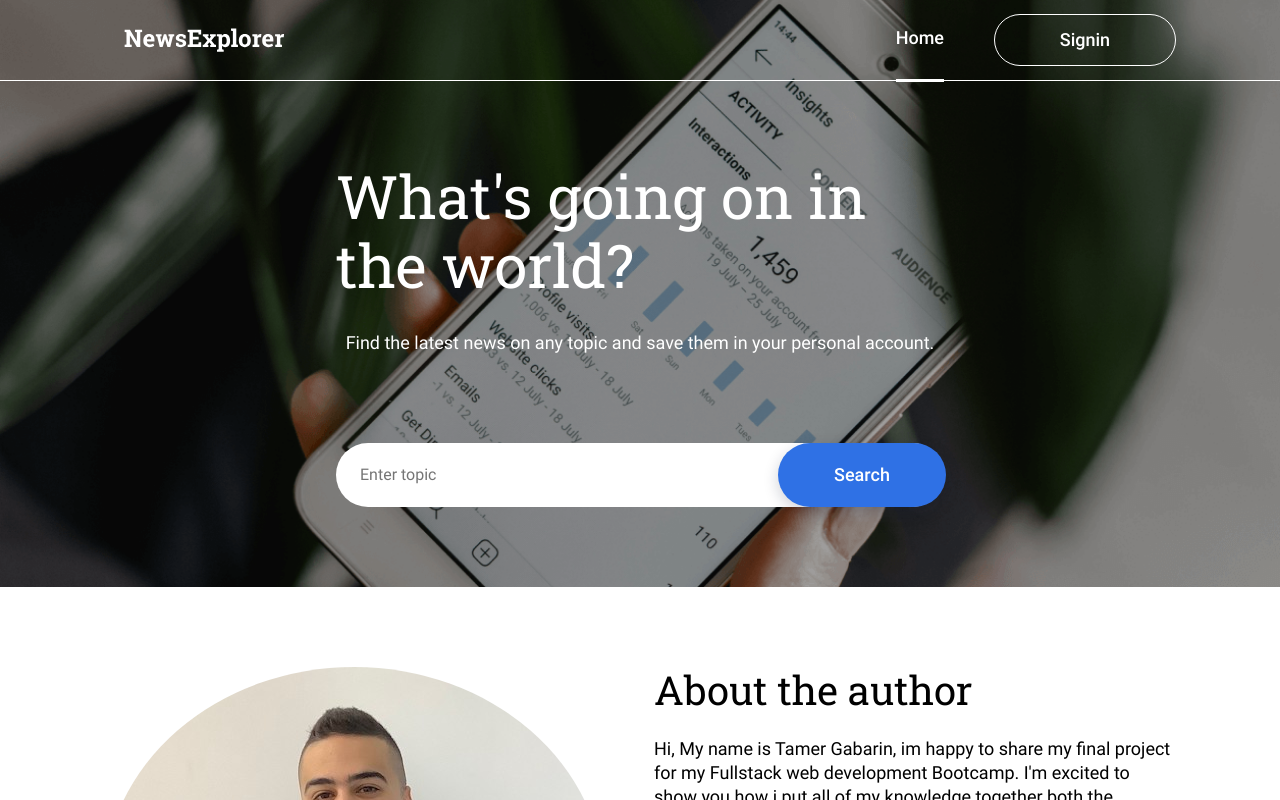
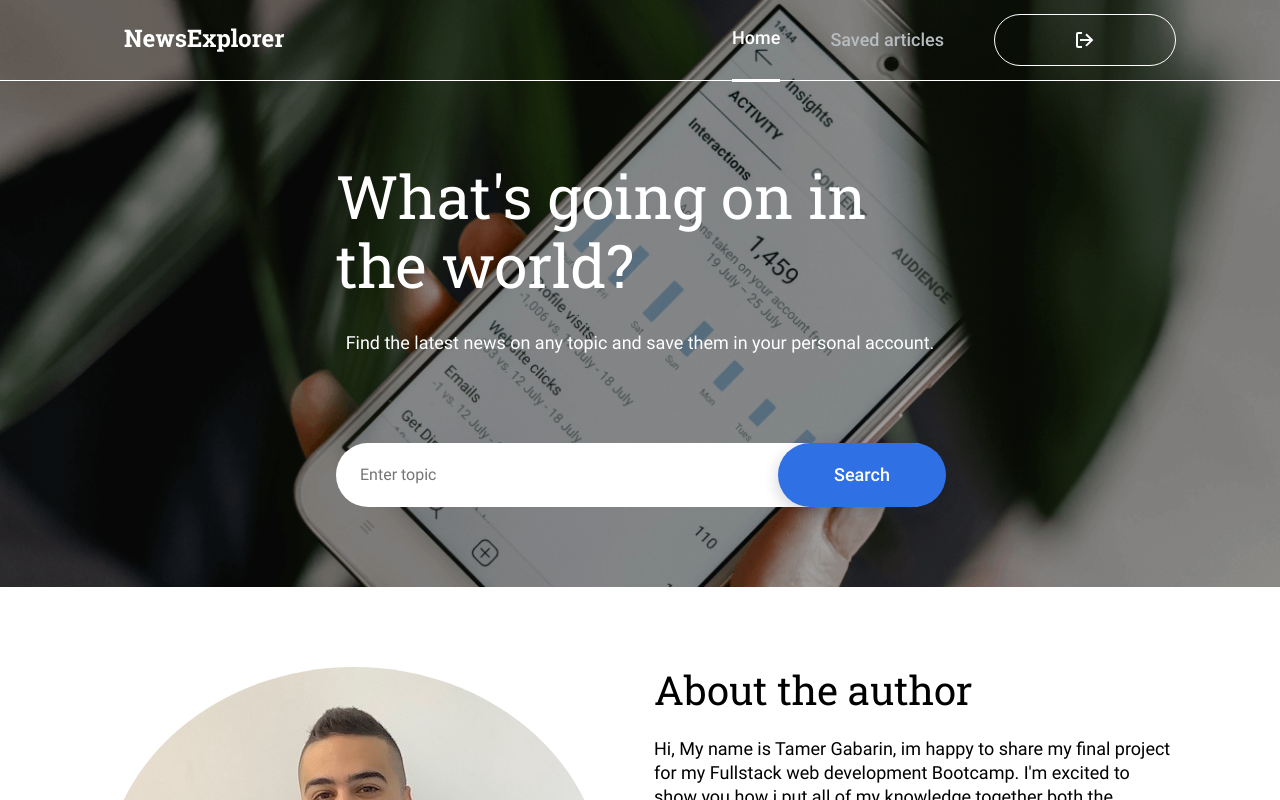
Before and after one commit to tamerjb/news-explorer-APP, a React (Create React App) app: page / in a window 1280 px wide. Shown: the top 800 px of the page. Built offline with nearby package versions, Linux system fonts and the light colour scheme; no server answers; sample sign-in values are in the browser's storage.

Commit message:
fixed save articles bug

```diff
--- a/src/components/App/App.jsx
+++ b/src/components/App/App.jsx
@@ -13,10 +13,12 @@ import { useEffect } from 'react';
 
 export default function App() {
   const popupToShow = useCurrentPopup();
-  const { isLoggedIn, checkLocalToken } = useStore().currentUser;
+  const { isLoggedIn, checkLocalToken,getSavedCards } = useStore().currentUser;
 
   useEffect(() => {
     checkLocalToken();
+    getSavedCards();
+
   }, []);
 
   return (
--- a/src/components/SavedNews/SavedNews.jsx
+++ b/src/components/SavedNews/SavedNews.jsx
@@ -1,21 +1,20 @@
-import React, { useState } from 'react';
+import React, { useState,useEffect } from 'react';
 import './SavedNews.css';
 import SavedNewsCard from '../SavedNewsCard/SavedNewsCard';
 import { useStore } from '../../globalContext/GlobalContext';
-import { useEffect } from 'react';
 
 export default function SavedNews() {
   const { currentUser, savedCards, getSavedCards } = useStore().currentUser;
   const [keywords, setKeywords] = useState([]);
 
-  useEffect(() => {
-    getSavedCards();
-  }, [getSavedCards]);
+  // useEffect(() => {
+  //   getSavedCards();
+  // }, []);
 
   useEffect(() => {
     const newArr = savedCards.map((card) => card.keyword);
     setKeywords([...new Set(newArr)]);
-  }, [savedCards]);
+  }, []);
 
   return (
     <>
--- a/src/components/Signin/Signin.jsx
+++ b/src/components/Signin/Signin.jsx
@@ -1,4 +1,4 @@
-import React, { useState } from 'react';
+import React, { useState,useEffect } from 'react';
 
 import { useStore } from '../../globalContext/GlobalContext';
 import { useFormWithValidation } from '../../utils/helpHooks';
@@ -32,6 +32,7 @@ export default function Signin() {
       openTooltip();
     }
   }
+
 
   return (
     <>
--- a/src/globalContext/user.hooks.jsx
+++ b/src/globalContext/user.hooks.jsx
@@ -2,7 +2,7 @@ import { useState } from 'react';
 import userApi from '../utils/userActionApi';
 
 export const useCurrentUser = () => {
-  const [isLoggedIn, setLoggedIn] = useState(false);
+  const [isLoggedIn, setLoggedIn] = useState(true);
   const [currentUser, setUser] = useState({});
   const [savedCards, setCards] = useState([]);
   const [isSucess, setSucess] = useState(false);
@@ -18,8 +18,8 @@ export const useCurrentUser = () => {
   const logoutCurrentUser = () => {
     setUser({});
     setLoggedIn(false);
-    localStorage.removeItem('token');
-    setCards([]);
+    localStorage.clear();
+        setCards([]);
   };
   const setCurrentUser = (values) => {
     setUser({ ...values });
@@ -28,8 +28,10 @@ export const useCurrentUser = () => {
   const checkLocalToken = async () => {
     try {
       const token = localStorage.getItem('token');
+      console.log('token',token)
       if (token) {
         const user = await userApi.checkToken(token);
+        console.log('user',user)
         setUser(user);
         return user;
       } else {
@@ -80,6 +82,7 @@ export const useCurrentUser = () => {
   const signinUser = async (values) => {
     try {
       const res = await userApi.signin(values);
+      console.log('res',res)
       if (res.token) {
         localStorage.setItem('token', res.token);
         const user = await checkLocalToken(res.token);
```
